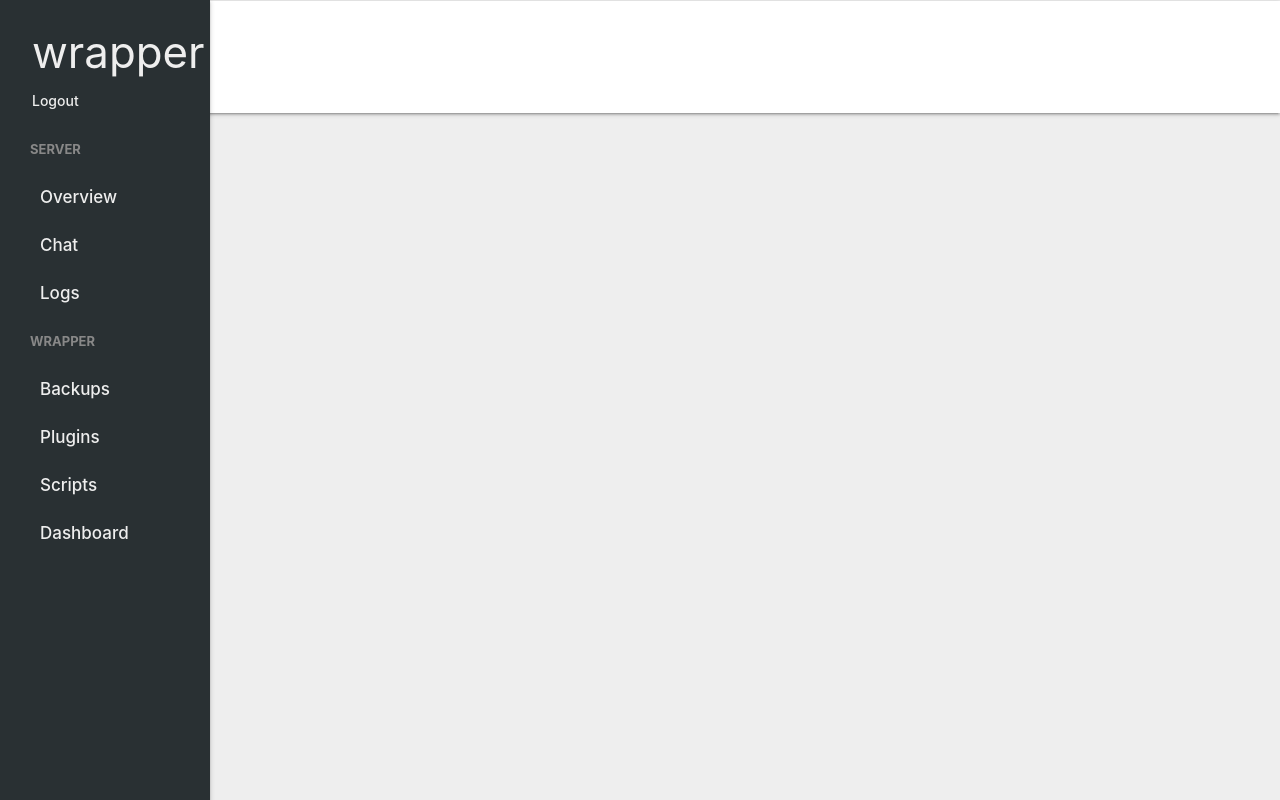
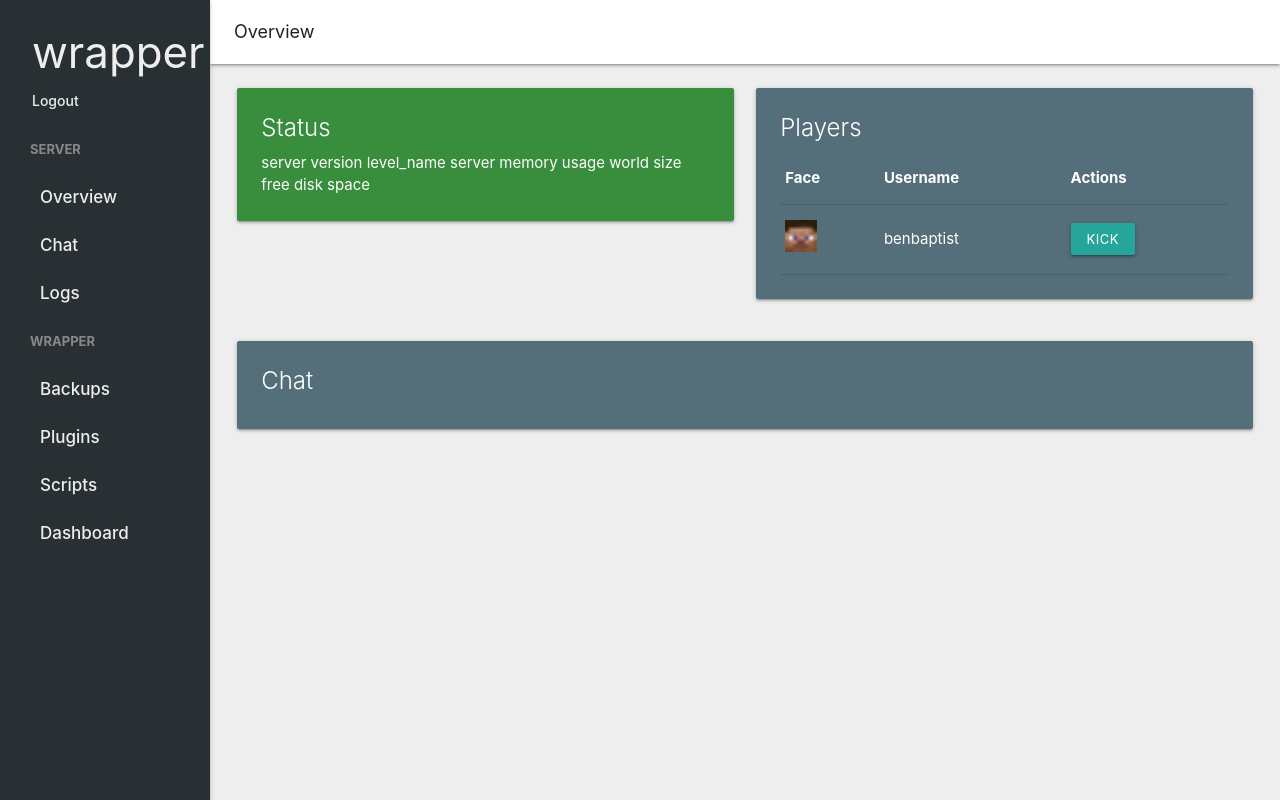
Before and after one commit to benbaptist/minecraft-wrapper, a Python web app: template wrapper/dashboard/admin/templates/landing.html in a window 1280 px wide. Run offline with Jinja, Linux system fonts and the light colour scheme; the template is opened without the code that fills it, so the values that code supplies are empty; some libraries are stand-ins or nearby versions.

Commit message:
readme stuff, changed server state codes, added console /start command, socketio added to dashboard, more dashboard work, login page is properly centered for webkit browsers, fixed bug with server not starting, databases now in 'db' subdir of wrapper-data, fixed gzip not working for python3

```diff
--- a/wrapper/__init__.py
+++ b/wrapper/__init__.py
@@ -31,7 +31,7 @@
 
         # Database manager
         self.storify = Storify(
-            root="wrapper-data",
+            root="wrapper-data/db",
             log=self.log_manager.get_logger("storify")
         )
         self.db = self.storify.getDB("main")
--- a/wrapper/console.py
+++ b/wrapper/console.py
@@ -40,6 +40,10 @@
                     command = command[1:]
 
                 # Commands
+
+                if command == "start":
+                    self.server.start()
+                    continue
 
                 if command == "restart":
                     self.log.info("Restart initiated from console")
--- a/wrapper/dashboard/admin/templates/__layout_dashboard__.html
+++ b/wrapper/dashboard/admin/templates/__layout_dashboard__.html
@@ -1,6 +1,8 @@
 {% extends "__layout__.html" %}
 
 {% block head %}
+
+<script src="//cdnjs.cloudflare.com/ajax/libs/socket.io/2.2.0/socket.io.js" integrity="sha256-yr4fRk/GU1ehYJPAs8P4JlTgu0Hdsp4ZKrx8bDEDC3I=" crossorigin="anonymous"></script>
 
 <script>
     $(document).ready(function(){
@@ -21,8 +23,17 @@
         $(window).on("resize", check_sizes)
 
         setInterval(check_sizes, 500)
+
+        socket = io()
+        socket.on("connect", function(){
+            __socketio_ready()
         })
+    })
+
+    __socketio_ready = function(){}
 </script>
+
+{% block subhead %}{% endblock %}
 
 {% endblock %}
 
@@ -44,9 +55,9 @@
                     </div>
 
                     <ul class="nav-sub">
-                        <li><a href="#">Overview</a></li>
-                        <li><a href="#">Chat</a></li>
-                        <li><a href="#">Logs</a></li>
+                        <li{% if request.endpoint == "admin.landing" %} class="active"{% endif %}><a href="/">Overview</a></li>
+                        <li><a href="/chat"{% if request.endpoint == "admin.chat" %} class="active"{% endif %}>Chat</a></li>
+                        <li><a href="/logs">Logs</a></li>
                     </ul>
                 </li>
 
@@ -65,6 +76,8 @@
             </ul>
         </div>
 
+        <!-- main body -->
+        <div class="desktop-padding">
             <!-- topbar -->
             <nav class="subnav navbar nav-extended">
                 <div class="child">
@@ -85,5 +98,11 @@
                     {% endif %}
                 </div>
             </nav>
+
+            <!-- subbody -->
+            <div class="subbody">
+                {% block subbody %}{% endblock %}
+            </div>
+        </div>
     </div>
 {% endblock %}
--- a/wrapper/dashboard/admin/templates/landing.html
+++ b/wrapper/dashboard/admin/templates/landing.html
@@ -1,7 +1,43 @@
 {% extends "__layout_dashboard__.html" %}
 
-{% set enable_navbar = True %}
+{% set enable_navbar = False %}
 {% block pagename %}Overview{% endblock %}}
+
+{% block subhead %}
+    <script>
+        refresh = function(){
+            socket.emit("server_status")
+        }
+        __socketio_ready = function(){
+            setInterval(refresh, 500)
+            refresh()
+
+            socket.on("server_status", function(payload){
+                // server state
+                if(payload.state == 0){
+                    $("#server-state").text("Server starting")
+                    $("#card-status").removeClass("green red darken-2")
+                    $("#card-status").addClass("yellow darken-3")
+                }
+                if(payload.state == 1){
+                    $("#server-state").text("Server started")
+                    $("#card-status").removeClass("yellow red darken-3")
+                    $("#card-status").addClass("green darken-2")
+                }
+                if(payload.state == 2){
+                    $("#server-state").text("Server stopping")
+                    $("#card-status").removeClass("green red darken-2")
+                    $("#card-status").addClass("yellow darken-3")
+                }
+                if(payload.state == 3){
+                    $("#server-state").text("Server offline")
+                    $("#card-status").removeClass("green red yellow darken-2 darken-3")
+                    $("#card-status").addClass("grey darken-2")
+                }
+            })
+        }
+    </script>
+{% endblock %}
 
 {% block subnav %}
 <li class="tab">
@@ -18,5 +54,55 @@
 {% endblock %}
 
 {% block subbody %}
+    <div class="row">
+        <div class="col s12 m6">
+            <div class="card green darken-2" id="card-status">
+                <div class="card-content white-text">
+                    <span class="card-title">Status</span>
 
+                    <span id="server-state"></span>
+                    server version
+                    level_name
+                    server memory usage
+                    world size
+                    free disk space
+                </div>
+            </div>
+        </div>
+
+        <div class="col s12 m6">
+            <div class="card blue-grey darken-1">
+                <div class="card-content white-text">
+                    <span class="card-title">Players</span>
+
+                    <table>
+                        <thead>
+                            <th>Face</th>
+                            <th>Username</th>
+                            <th>Actions</th>
+                        </thead>
+                        <tbody id="table-players">
+                            <tr id="table-players-{uuid}">
+                                <td><img src="/static/images/steve_skin_face.png" height="32"/></td>
+                                <td>benbaptist</td>
+                                <td>
+                                    <button class="btn btn-small">Kick</button>
+                                </td>
+                            </tr>
+                        </tbody>
+                    </table>
+                </div>
+            </div>
+        </div>
+    </div>
+
+    <div class="row">
+        <div class="col s12">
+            <div class="card blue-grey darken-1" id="card-status">
+                <div class="card-content white-text">
+                    <span class="card-title">Chat</span>
+                </div>
+            </div>
+        </div>
+    </div>
 {% endblock %}
--- a/wrapper/dashboard/static/css/custom.css
+++ b/wrapper/dashboard/static/css/custom.css
@@ -1,5 +1,25 @@
 body{
     background-color: #eee;
+}
+
+/* general */
+.desktop-padding{
+    padding-left: 210px !important;
+}
+
+.subbody{
+    padding: 16px;
+}
+
+.vertical-center{
+    position: absolute;
+    top: 50%;
+    left: 50%;
+    /*transform: translateX(-50%), translateY(-50%);*/
+    -webkit-transform-origin: 50%;
+    -moz-transform-origin: 50%;
+    transform-origin: 50%;
+    -webkit-transform: translate(-50%, -50%);
 }
 
 /* inputs */
@@ -26,8 +46,14 @@
         color: #eee !important;
     }
 
+    /* darken on hover */
     .sidenav .nav-sub li:hover{
         background-color: rgba(0, 0, 0, .2);
+    }
+
+    /* darken when active page */
+    .sidenav li.active {
+        background-color: rgba(0, 0, 0, 0.2);
     }
 
     .nav-header{
@@ -48,6 +74,16 @@
     }
 
 /* topnav */
+nav.navbar .brand-logo {
+    float: left;
+    font-size: 18px;
+    color: rgba(0,0,0,0.87);
+}
+
+.nav-extended .nav-wrapper {
+    padding-left: 24px;
+}
+
 .subnav{
     background-color: white;
     height: 64px;
@@ -88,3 +124,10 @@
 .subnav .buttons{
     float: right;
 }
+
+/* responsive */
+@media only screen and (max-width : 992px) {
+    .desktop-padding{
+        padding-left: 0px !important;
+    }
+}
--- a/wrapper/dashboard/templates/__layout__.html
+++ b/wrapper/dashboard/templates/__layout__.html
@@ -12,6 +12,7 @@
 
         <!-- MaterializeCSS -->
         <link rel="stylesheet" href="https://cdnjs.cloudflare.com/ajax/libs/materialize/1.0.0/css/materialize.min.css">
+		<link href="https://fonts.googleapis.com/icon?family=Material+Icons" rel="stylesheet">
 
         <!-- Custom CSS -->
         <link rel="stylesheet" href="/static/css/custom.css">
--- a/wrapper/log_manager/__init__.py
+++ b/wrapper/log_manager/__init__.py
@@ -39,11 +39,13 @@
 			log_compressed_path = os.path.join(LOG_PATH, log + ".gz")
 
 			if ext == "log":
+				# File was already compressed before, ignore
 				if os.path.exists(log_compressed_path):
 					continue
 
+				# Compress log file
 				self.log.info("Compressing %s" % log)
-				with gzip.open(log_compressed_path, "w") as cf, \
+				with gzip.open(log_compressed_path, "wb") as cf, \
 					open(log_path, "r") as uf:
 					cf.write(uf.read())
 
--- a/wrapper/storify.py
+++ b/wrapper/storify.py
@@ -24,7 +24,7 @@
 		self.log = log
 
 		if not os.path.exists(self.root):
-			os.mkdir(self.root)
+			os.makedirs(self.root)
 
 		if not os.path.exists(os.path.join(self.root, ".backups")):
 			os.mkdir(os.path.join(self.root, ".backups"))
```
Also changed, not shown: TODO.md (+2 -1 lines), wrapper/commons.py (+8 -7 lines), wrapper/dashboard/__init__.py (+7 -5 lines), wrapper/dashboard/auth.py (+6 -1 lines), wrapper/dashboard/iomethods.py (added, +38 -0 lines), wrapper/dashboard/login/templates/login.html (+5 -9 lines), wrapper/server/mcserver.py (+9 -4 lines), README.md, wrapper/dashboard/static/images/skin-steve.png (added), wrapper/dashboard/static/images/steve_skin_face.png (added), 1 other file. Lines whose indentation alone changed are shown as unchanged.
